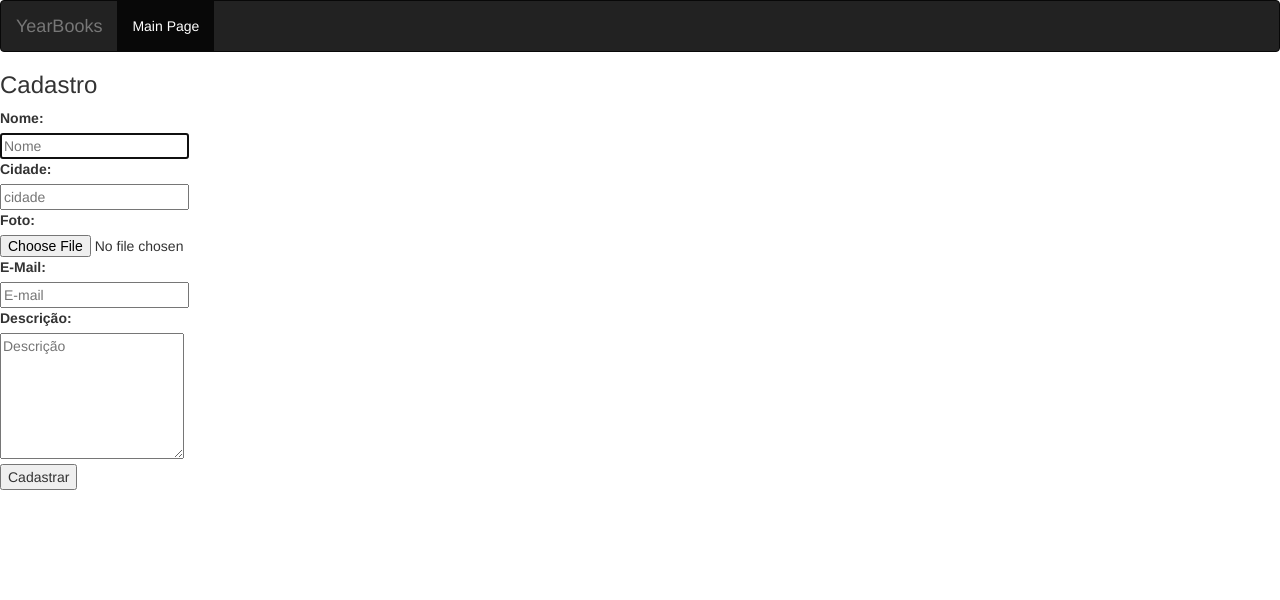
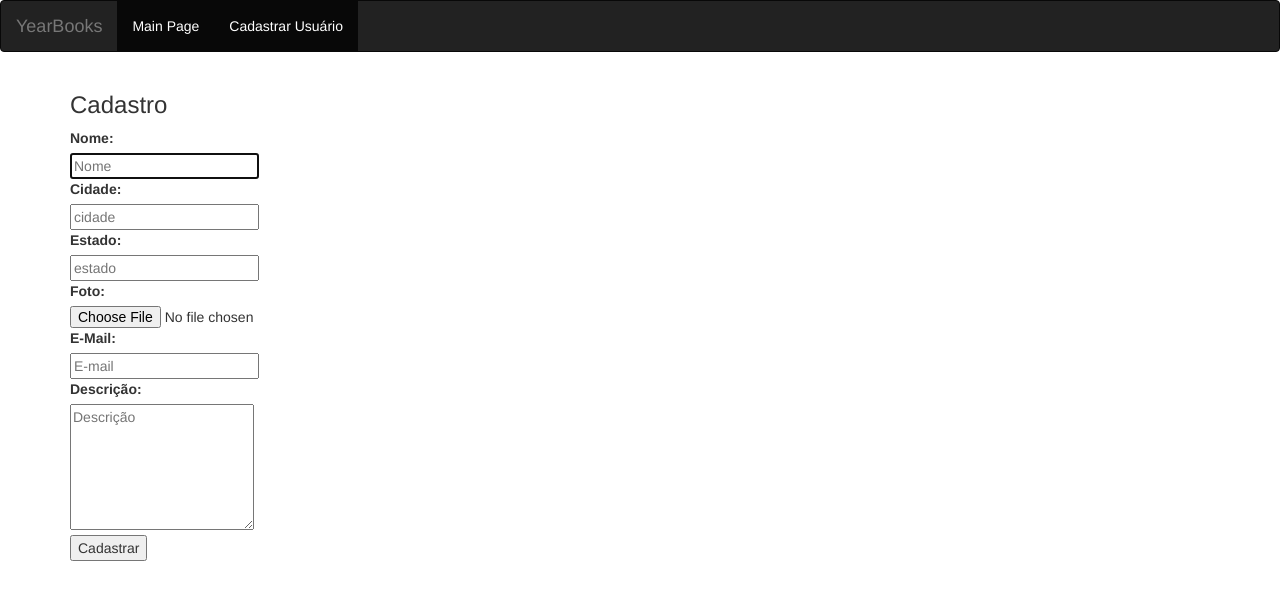
Before and after one commit to renanvalimp/yearbookrenanvalim, a PHP site: page /cadastroUsuario.php in a window 1280 px wide. Shown: the top 600 px of the page. Run offline with PHP 8.4, Linux system fonts and the light colour scheme; some libraries are stand-ins or nearby versions.

Commit message:
cadastrar aluno 1.2

```diff
--- a/cadastroUsuario.php
+++ b/cadastroUsuario.php
@@ -32,13 +32,14 @@
     <div class="collapse navbar-collapse" id="bs-example-navbar-collapse-1">
       <ul class="nav navbar-nav">
           <li class="active"><a href="index.php">Main Page</a></li>
+          <li class="active"><a href="cadastroUsuario.php">Cadastrar Usuário</a></li>
       </ul>
 
     </div><!-- /.navbar-collapse -->
   </div><!-- /.container-fluid -->
 </nav>
 
-    <div class="main">
+     <div class="container">
 
       <div>
 		 <form method="POST" enctype="multipart/form-data" action="./cadastroNovoUsuario.php">
@@ -53,6 +54,14 @@
                                 <input type="text" id="cidade" name="cidade" placeholder="cidade">
 
 			  </div>
+
+                           <div>
+
+				<label for="estado">Estado:</label><br/>
+                                <input type="text" id="estado" name="estado" placeholder="estado">
+
+			  </div>
+
                           <div>
 				<label for="InputFoto">Foto:</label><br/>
 				<input type="file"  id="InputFoto" name="foto" placeholder="Foto" required autofocus>
--- a/perfil.php
+++ b/perfil.php
@@ -32,6 +32,7 @@
     <div class="collapse navbar-collapse" id="bs-example-navbar-collapse-1">
       <ul class="nav navbar-nav">
           <li class="active"><a href="index.php">Main Page</a></li>
+          <li class="active"><a href="cadastroUsuario.php">Cadastrar Usuário</a></li>
       </ul>
 
     </div><!-- /.navbar-collapse -->
```
Also changed, not shown: cadastroNovoUsuario.php (+7 -2 lines).
